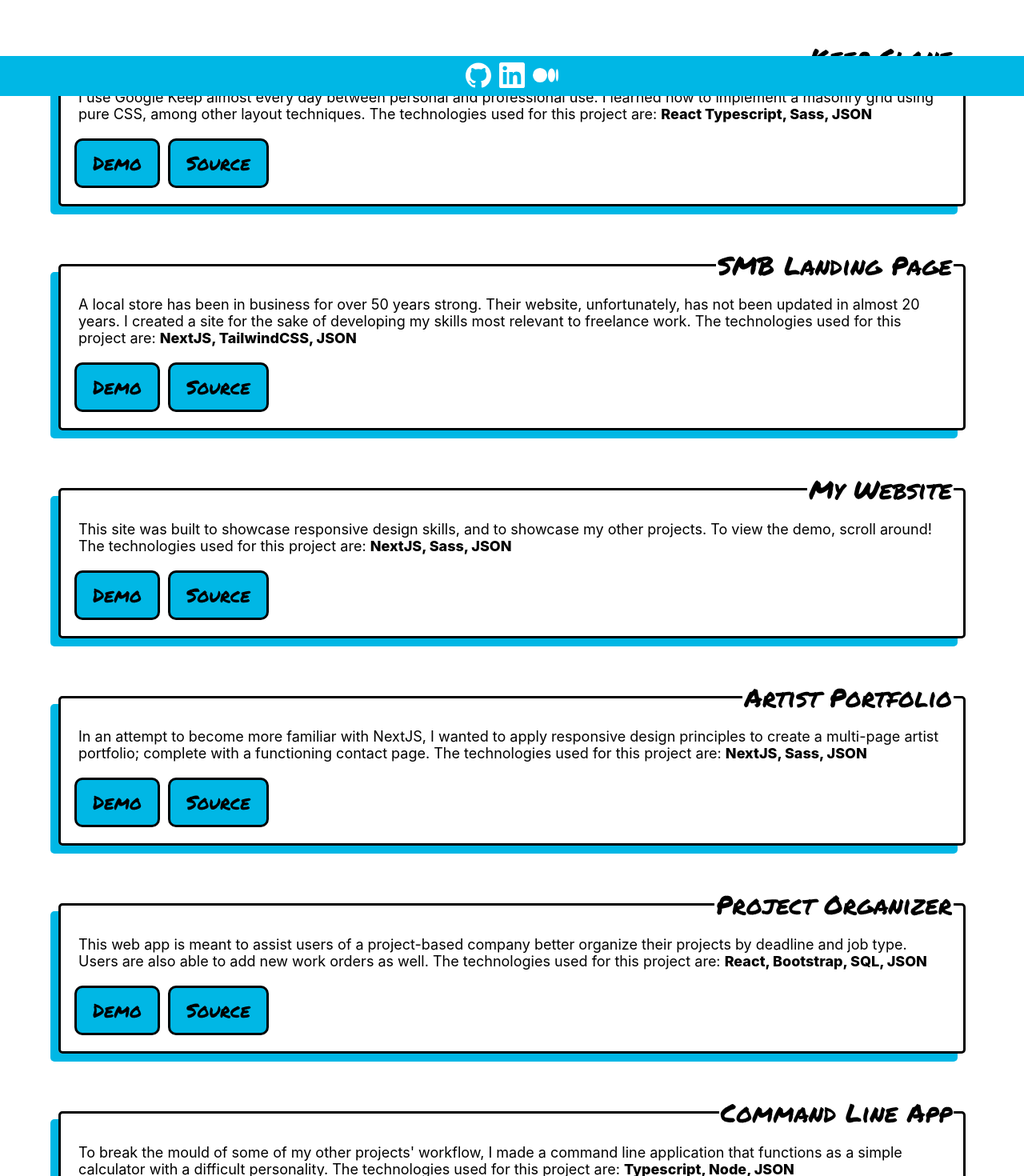
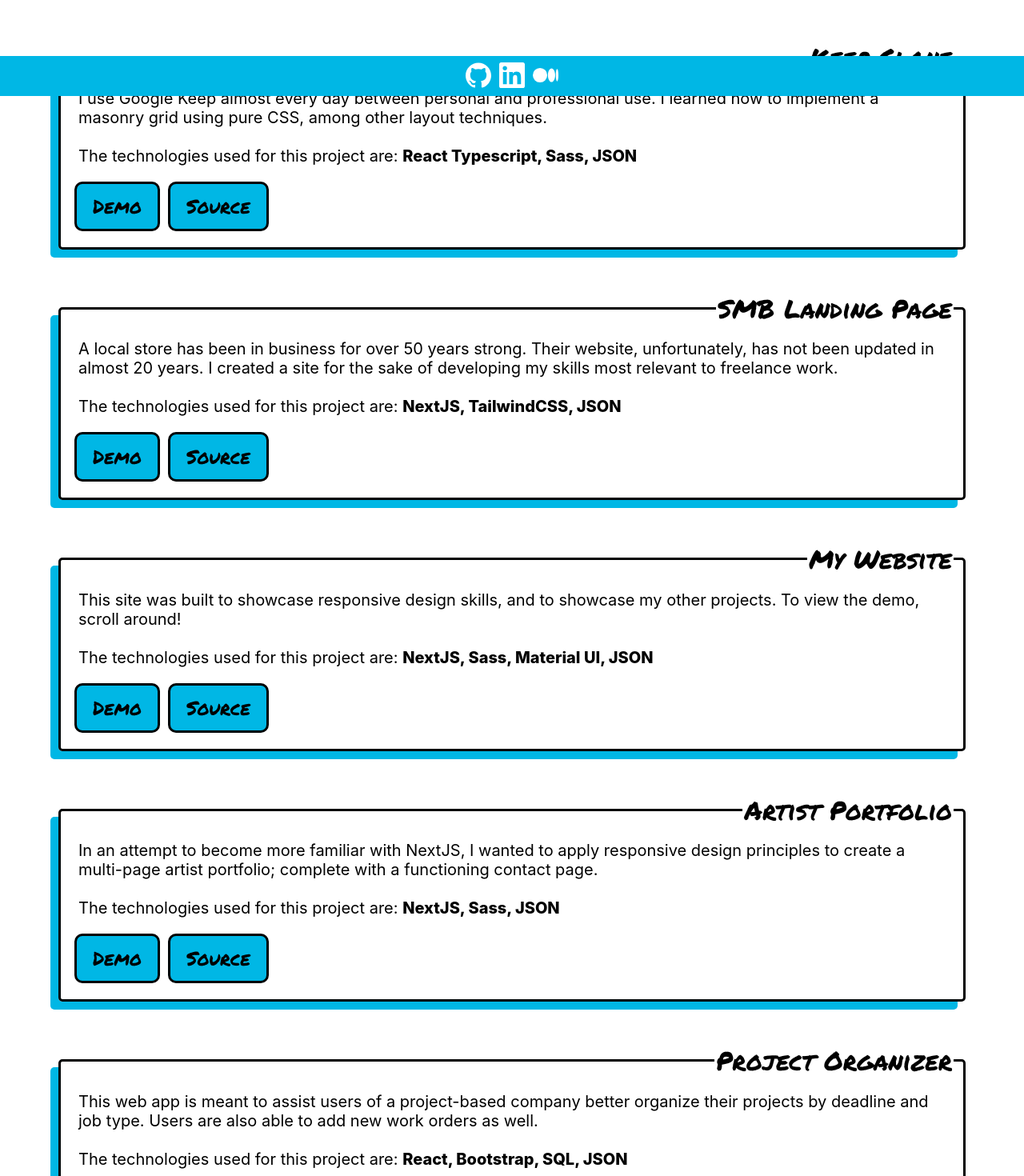
Before and after one commit to ploymahloy/personal-site, a Next.js app: page / in a window 1280 px wide. Shown: the part 680-2150 px from the top of the page at 80% size. Built offline with nearby package versions, Linux system fonts and the light colour scheme.

Commit message:
updated project descriptions

```diff
--- a/components/ProjectCard.jsx
+++ b/components/ProjectCard.jsx
@@ -9,7 +9,10 @@ export default function Project(props) {
 				<fieldset className={styles.fieldset}>
 					<legend className={styles.legend_project}>{appTitle}</legend>
 					<p className={styles.project_summary}>
-						{appSummary}{' '}
+						{appSummary}
+						<br />
+						<br />
+						The technologies used for this project are:{' '}
 						<p className={styles.project_summary_bold}>{techStack}</p>
 					</p>
 					<div className={styles.button_wrapper}>
--- a/pages/index.js
+++ b/pages/index.js
@@ -135,28 +135,28 @@ export default function Home() {
 							Projects
 						</header>
 						<ProjectCard
-							appSummary="I use Google Keep almost every day between personal and professional use. I learned how to implement a masonry grid using pure CSS, among other layout techniques. The technologies used for this project are:"
+							appSummary="I use Google Keep almost every day between personal and professional use. I learned how to implement a masonry grid using pure CSS, among other layout techniques."
 							appTitle="Keep Clone"
 							linkDemo="https://keep-clone-f0u1cieio-ploymahloy.vercel.app"
 							linkSource="https://github.com/ploymahloy/keep_clone"
 							techStack="React Typescript, Sass, JSON"
 						/>
 						<ProjectCard
-							appSummary="A local store has been in business for over 50 years strong. Their website, unfortunately, has not been updated in almost 20 years. I created a site for the sake of developing my skills most relevant to freelance work. The technologies used for this project are:"
+							appSummary="A local store has been in business for over 50 years strong. Their website, unfortunately, has not been updated in almost 20 years. I created a site for the sake of developing my skills most relevant to freelance work."
 							appTitle="SMB Landing Page"
 							linkDemo="https://games-market.vercel.app/"
 							linkSource="https://github.com/ploymahloy/games-market"
 							techStack="NextJS, TailwindCSS, JSON"
 						/>
 						<ProjectCard
-							appSummary="This site was built to showcase responsive design skills, and to showcase my other projects. To view the demo, scroll around! The technologies used for this project are:"
+							appSummary="This site was built to showcase responsive design skills, and to showcase my other projects. To view the demo, scroll around! "
 							appTitle="My Website"
 							linkDemo="https://patrick-mahloy.vercel.app/"
 							linkSource="https://github.com/ploymahloy/personal-site"
-							techStack="NextJS, Sass, JSON"
+							techStack="NextJS, Sass, Material UI, JSON"
 						/>
 						<ProjectCard
-							appSummary="In an attempt to become more familiar with NextJS, I wanted to apply responsive design principles to create a multi-page artist portfolio; complete with a functioning contact page. The technologies used for this project are:"
+							appSummary="In an attempt to become more familiar with NextJS, I wanted to apply responsive design principles to create a multi-page artist portfolio; complete with a functioning contact page."
 							appTitle="Artist Portfolio"
 							linkDemo="https://next-template-xi.vercel.app/"
 							linkSource="https://github.com/ploymahloy/next-template"
@@ -165,8 +165,7 @@ export default function Home() {
 						<ProjectCard
 							appSummary="This web app is meant to assist users of a project-based
             company better organize their projects by deadline and job
-            type. Users are also able to add new work orders as well. The
-            technologies used for this project are:"
+            type. Users are also able to add new work orders as well."
 							appTitle="Project Organizer"
 							linkDemo="https://ploymahloy.github.io/project-organizer/"
 							linkSource="https://github.com/ploymahloy/project-organizer"
@@ -175,8 +174,7 @@ export default function Home() {
 						<ProjectCard
 							appSummary="To break the mould of some of my other projects' workflow, I
             made a command line application that functions as a simple
-            calculator with a difficult personality. The
-            technologies used for this project are:"
+            calculator with a difficult personality. The interface prompts the user for two numbers and an operator then calculates the result."
 							appTitle="Command Line App"
 							linkDemo="https://www.youtube.com/watch?v=gUpLU6GX3XY"
 							linkSource="https://github.com/ploymahloy/cli-calculator"
--- a/styles/ProjectCard.module.scss
+++ b/styles/ProjectCard.module.scss
@@ -1,7 +1,7 @@
 @import './colors.scss';
 
 .fieldset {
-	border: 3px solid black;
+  border: 3px solid black;
 	border-radius: 5px;
 	box-shadow: -10px 10px $primary-blue;
 }
@@ -13,6 +13,7 @@
 }
 
 .project_summary_wrapper {
+  width: 100%;
 	margin: 0 auto;
 	padding: 15px;
 	background-color: white;
@@ -26,10 +27,11 @@
 
 .project_summary {
 	margin: 10px 10px 20px;
-	font-size: 18px;
+	font-size: 1.25rem;
 
 	&_bold {
-		display: inline;
+    display: inline;
+    font-size: 1.25rem;
 		font-weight: 800;
 	}
 }
```
